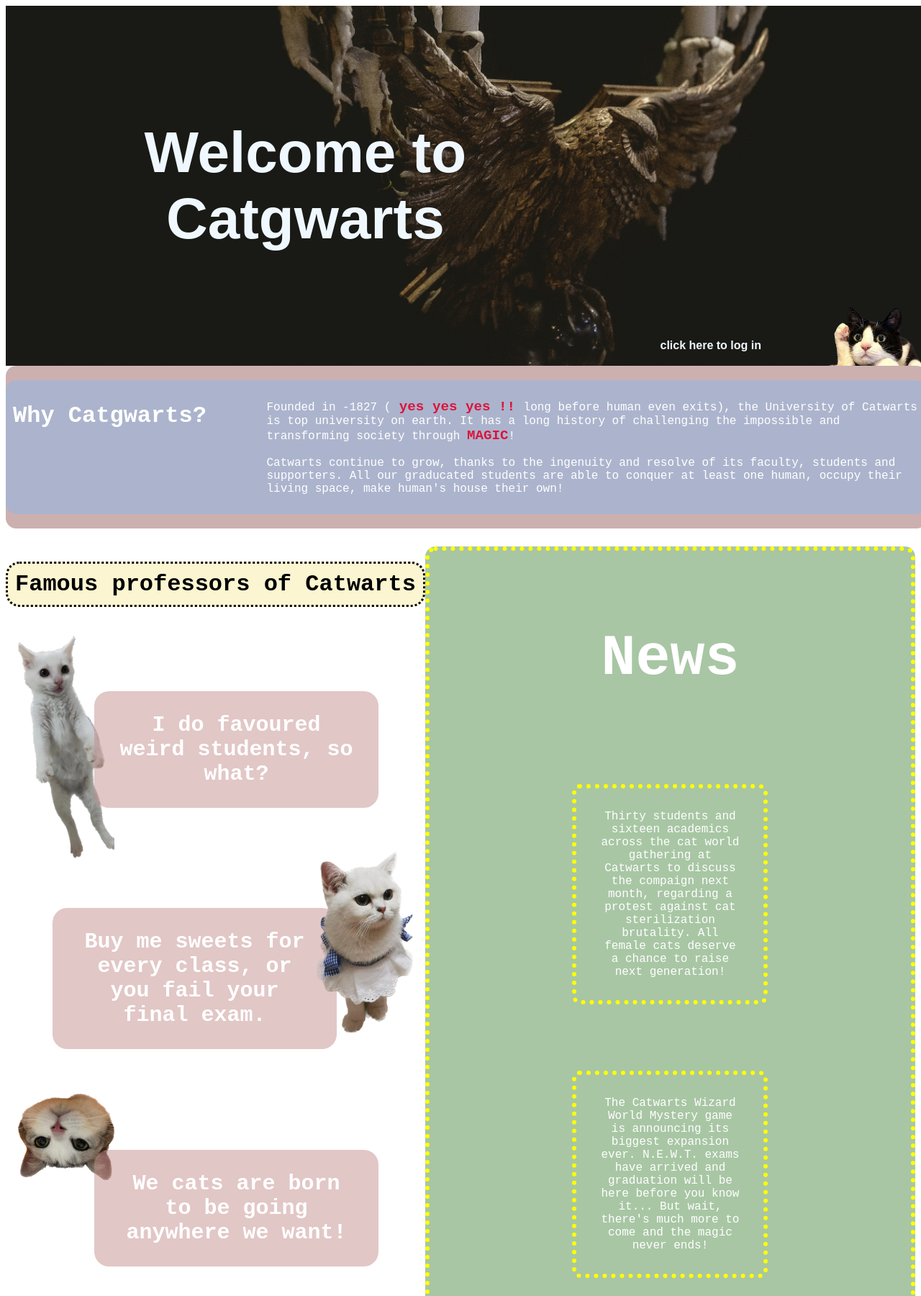
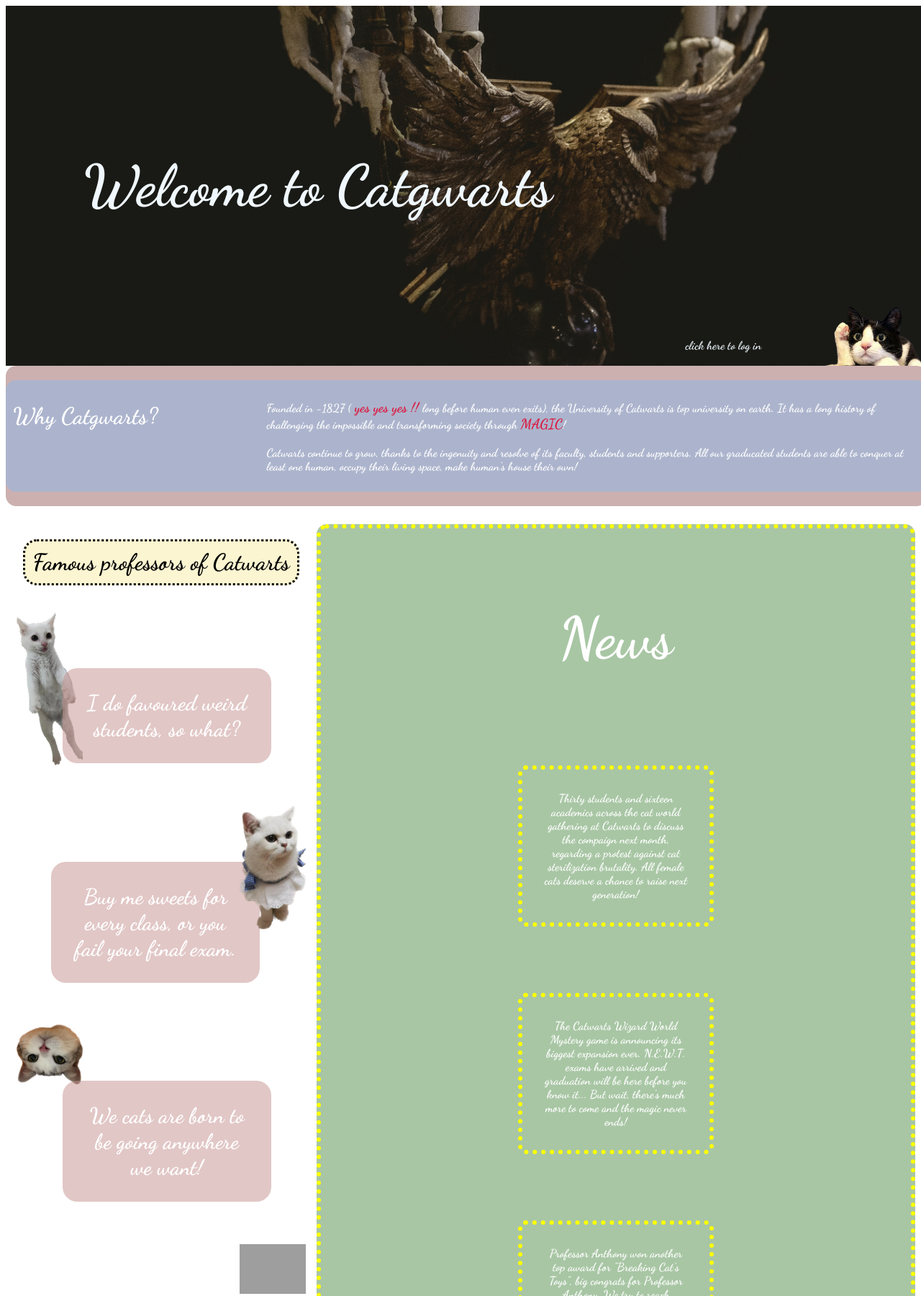
Before and after one commit to AliceOuterspace/catwarts, a plain HTML site: page index.html in a window 1280 px wide. Shown: the top 1800 px of the page at 72% size. Drawn offline with Linux system fonts and the light colour scheme; grey boxes are pictures that could not be loaded.

Commit message:
font changes

```diff
--- a/index.html
+++ b/index.html
@@ -6,6 +6,9 @@
     <meta name="viewport" content="width=device-width, initial-scale=1.0">
     <title>Catgwarts</title>
     <link rel="stylesheet" href="./style.css">
+    <link rel="preconnect" href="https://fonts.googleapis.com">
+    <link rel="preconnect" href="https://fonts.gstatic.com" crossorigin>
+    <link href="https://fonts.googleapis.com/css2?family=Dancing+Script:wght@700&display=swap" rel="stylesheet">
 </head>
 <body>
     <div class="header"></div>
@@ -72,7 +75,7 @@
                     </p>
                 </div>
                 <div class="footer">
-                    <p class="footer_text" > Design By : ALICE Q 2023
+                    <p class="footer_text" > Designed By : ALICE Q 2023
                     <br> <br> For: Wanwan, Nini, Liuliu, Momo
                     <br> & Gwen, Ashely, Anne, Joanne. </p>
 
--- a/style.css
+++ b/style.css
@@ -42,7 +42,7 @@ h1 {
     height: 500px;
     width: 100vw;
     font-weight:bold;
-    font-family: lacquer, arial, sans-serif;
+    font-family: 'Dancing Script', cursive;
     color: aliceblue;
     font-size: 100%;
     text-align: center;
@@ -111,7 +111,7 @@ h1 {
     margin: 0;
     width: 100vw;
     height: 1000px;
-    font-family: OCR A Std, monospace;
+    font-family: 'Dancing Script', cursive;
     text-align: center;
     flex: 3;
 }
@@ -156,7 +156,7 @@ h1 {
     background-color: white;
     color:black;
     height: 100vw;
-    font-family: OCR A Std, monospace;
+    font-family: 'Dancing Script', cursive;
     flex: 5;
     display: flex;
     justify-content: space-evenly;
```
